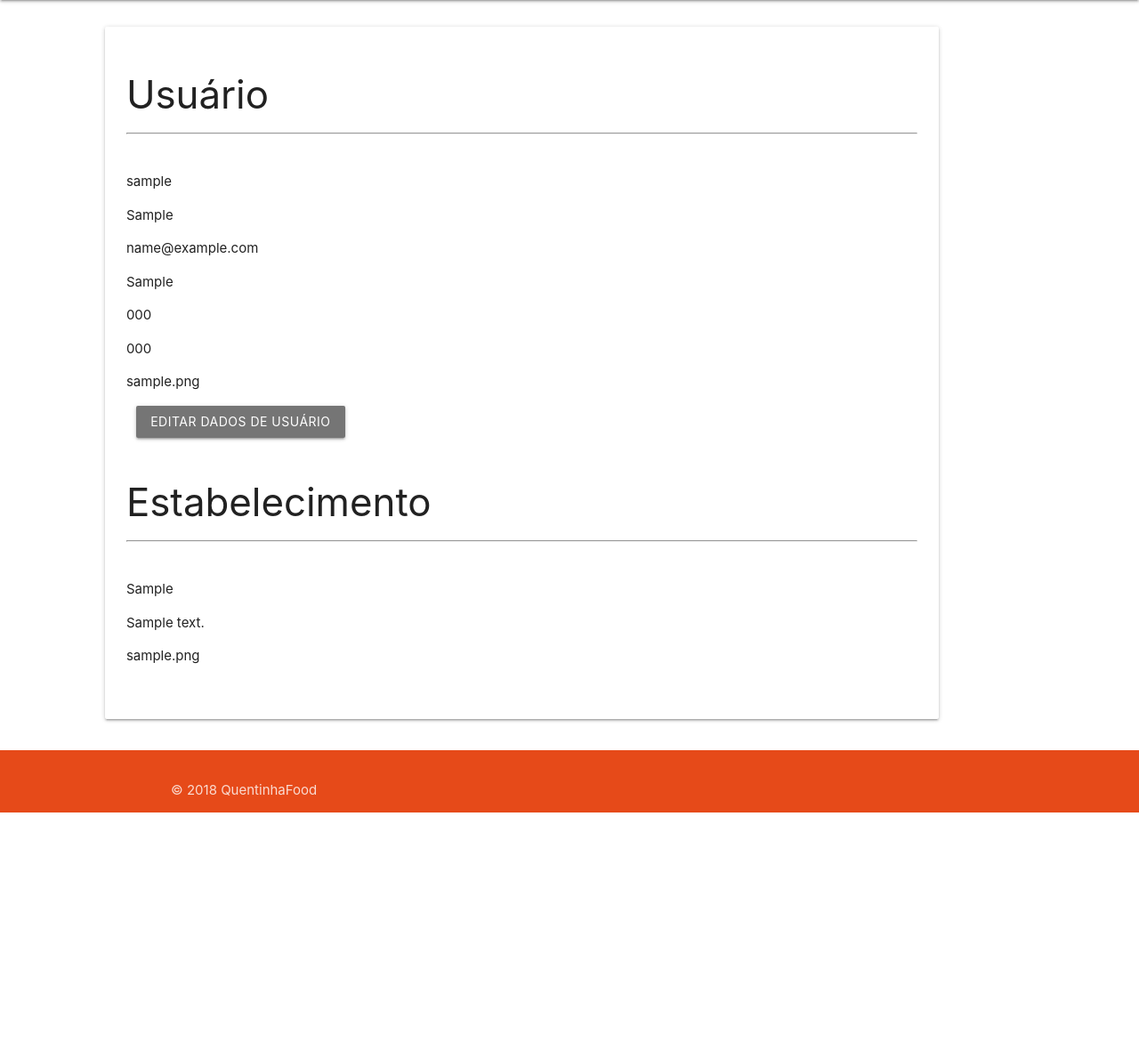
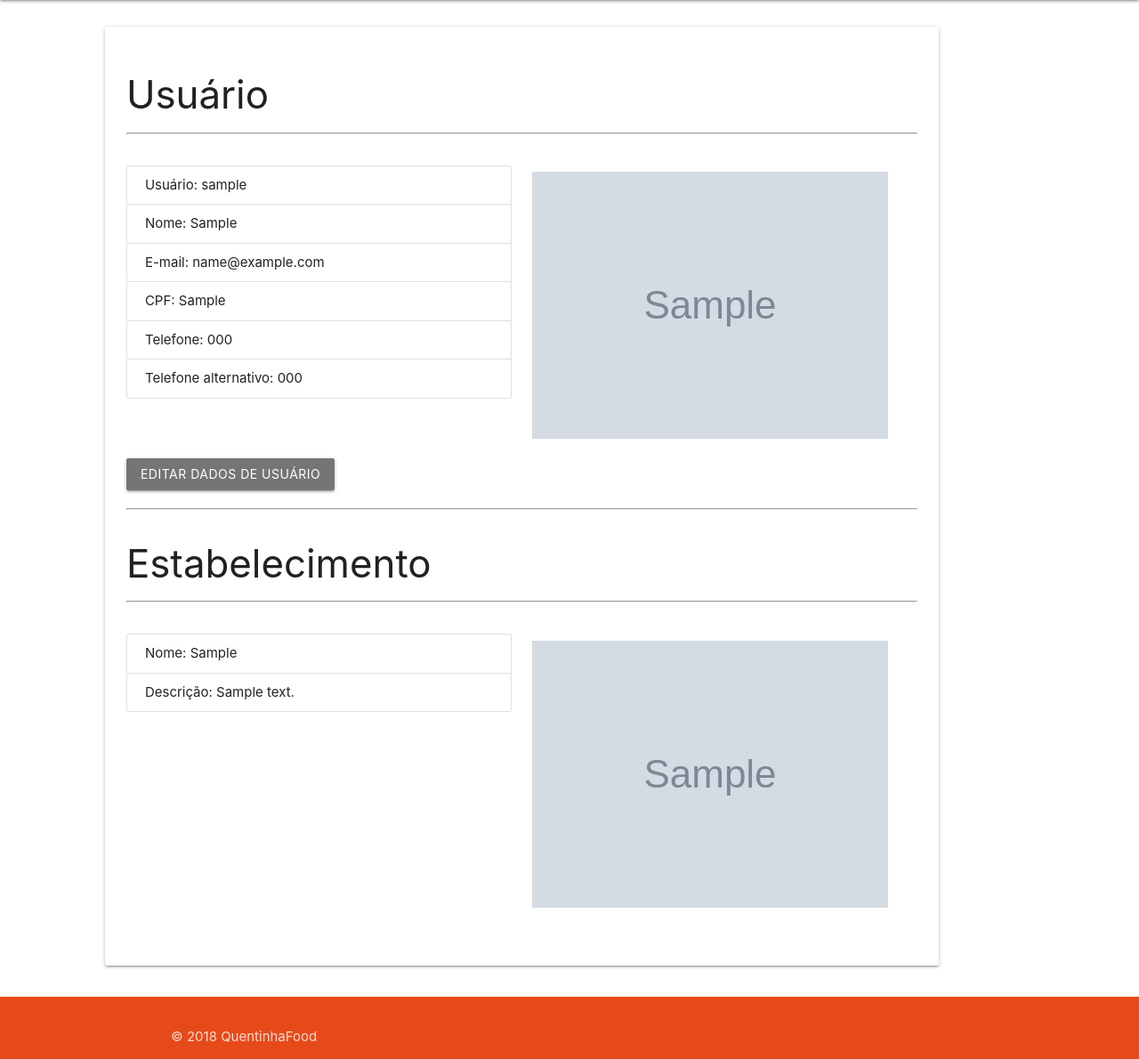
Before and after one commit to LeonardoMoers/project-food, a Django app: page /pt-br/perfil/ in a window 1280 px wide. Shown: the part 64-1254 px from the top of the page at 89% size. Before the commit the page ends 977 px from the top, so only its background shows below. Run offline with Django 3.2, Linux system fonts and the light colour scheme; a user stored in the database is signed in; tables that the repository leaves empty hold one stand-in row (values such as "Sample post"); grey boxes marked "Sample" are stand-in pictures; parts of the project's set-up code (start-up, migrations or seed data) failed here and were passed over; some libraries are stand-ins or nearby versions.

Commit message:
url midia, tela de perfil e update usuario atualizadas

```diff
--- a/project/QuentinhaFood/templates/usuario/perfil_usuario.html
+++ b/project/QuentinhaFood/templates/usuario/perfil_usuario.html
@@ -3,6 +3,7 @@
 {% block titulo %} Perfil de usuario{% endblock %}
 {% block conteudo %}
 
+<div id="data">
     <div class="row">
         <div class="col s12">
             <h3>{% blocktrans %}Usuário{% endblocktrans %}</h3>
@@ -10,20 +11,25 @@
         </div>
     </div>
     <div class="row">
+        <div class="col s6">
+            <ul class="collection">
+                <li class="collection-item">Usuário: {{usuario.username}}</li>
+                <li class="collection-item">Nome: {{usuario.first_name}}</li>
+                <li class="collection-item">E-mail: {{usuario.email}}</li>
+                <li class="collection-item">CPF: {{usuario.cpf}}</li>
+                <li class="collection-item">Telefone: {{usuario.telefone_usuario}}</li>
+                <li class="collection-item">Telefone alternativo: {{usuario.telefoneAlternativo_usuario}}</li>
+            </ul>
+        </div>
+        <div class="col s6">
+            <p><img class="responsive-img" src="{{MEDIA_URL}}{{usuario.imagem_usuario}}"></p>
+        </div>
         <div class="col s12">
-        <p>{{usuario.username}}</p>
-        <p>{{usuario.first_name}}</p>
-        <p>{{usuario.email}}</p>
-        <p>{{usuario.cpf}}</p>
-        <p>{{usuario.telefone_usuario}}</p>
-        <p>{{usuario.telefoneAlternativo_usuario}}</p>
-        <p>{{usuario.imagem_usuario}}</p>
-        <div class="col s6">
-            <a class="btn waves-effect waves-light grey darken-1" id="cadastrar" href="{% url 'update_usuario' usuario.id %}">Editar dados de usuário</a>
+            <a class="btn waves-effect waves-light grey darken-1" id="cadastrar" href="{% url 'update_usuario' usuario.id %}">Editar
+                dados de usuário</a>
         </div>
     </div>
-</div>
-
+    <hr>
     {% if estabelecimento %}
     <div class="row">
         <div class="col s12">
@@ -33,13 +39,30 @@
     </div>
     {% for field in estabelecimento %}
     <div class="row">
-    <div class="col s12">
-        <p>{{field.razao_social}}</p>
-	    <p>{{field.descricao_estabelecimento}}</p>
-	    <p>{{field.imagem_estabelecimento}}</p>
+        <div class="col s6">
+            <ul class="collection">
+                <li class="collection-item">Nome: {{field.razao_social}}</li>
+                <li class="collection-item">Descrição: {{field.descricao_estabelecimento}}</li>
+            </ul>
         </div>
+        <div class="col s6">
+            <p><img class="responsive-img" src="{{MEDIA_URL}}{{field.imagem_estabelecimento}}"></p>
+        </div>
+        <!-- <div class="col s12">
+            <a class="btn waves-effect waves-light grey darken-1" id="etitarEstabelecimento" href="">Editar Estabelecimento</a>
+        </div> -->
     </div>
     {% endfor %}
     {% endif %}
+</div>
+
+<script>
+    new Vue({
+        el: '#data',
+        data: {
+
+        }
+    });
+</script>
 
 {% endblock %}
--- a/project/project/urls.py
+++ b/project/project/urls.py
@@ -8,6 +8,7 @@ from django.contrib import admin
 from django.contrib.auth import views as auth_views
 from django.conf.urls.i18n import i18n_patterns
 from django.utils.translation import activate
+from django.conf.urls.static import static
 
 from QuentinhaFood import views as my_views
 
@@ -38,4 +39,4 @@ urlpatterns = i18n_patterns(
         name='listaEstabelecimentos'),
 
     url(r'^lista_estabelecimento/(?P<nomeEstabelecimento>\w+)/$', my_views.listaProdutos, name='listaProdutos'),
-)
+) + static(settings.MEDIA_URL, document_root=settings.MEDIA_ROOT)
--- a/project/static/css/main.css
+++ b/project/static/css/main.css
@@ -45,3 +45,7 @@ main {
 .card-principal {
     margin-top: 30px;
 }
+
+.salvar {
+    margin-top: 30px;
+}
```
Also changed, not shown: project/QuentinhaFood/templates/usuario/cadastro.html (+23 -9 lines), project/QuentinhaFood/migrations/0014_auto_20181120_0029.py (deleted), project/QuentinhaFood/migrations/__init__.py (added). Lines whose indentation alone changed are shown as unchanged.
